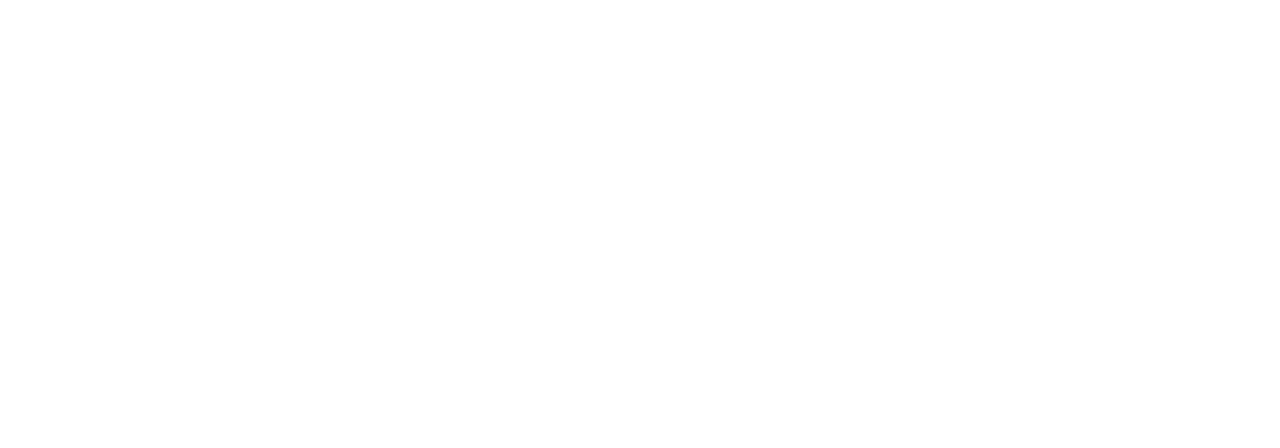
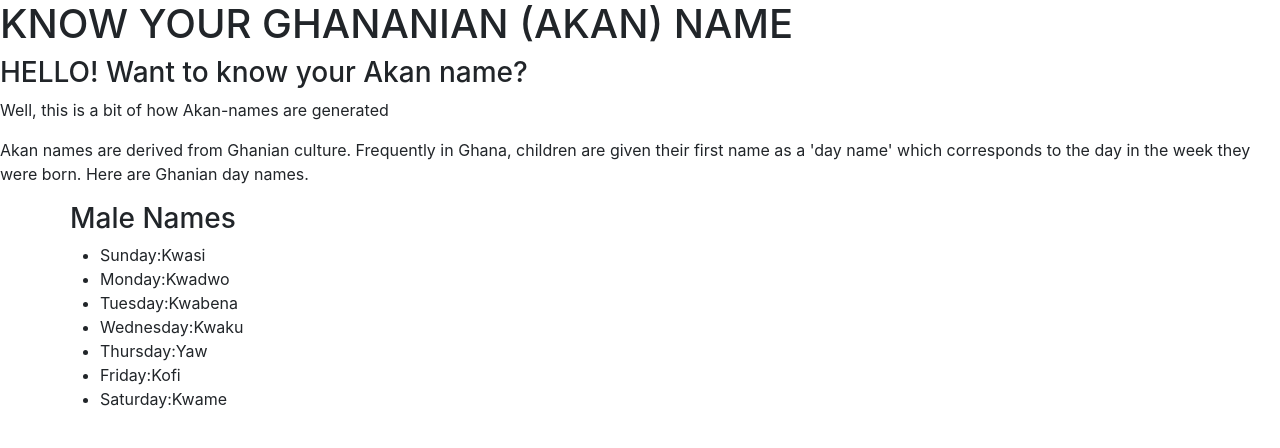
Before and after one commit to david8203/week2ip, a plain HTML site: page index.html in a window 1280 px wide. Drawn offline with nearby package versions, Linux system fonts and the light colour scheme.

Commit message:
this adds male akan names and rheir day of birth

```diff
--- a/index.html
+++ b/index.html
@@ -9,6 +9,28 @@
     <title>AKAN NAMES</title>
 </head>
 <body>
+    <section>
+        <h1>KNOW YOUR GHANANIAN (AKAN) NAME</h1>
+        <div class="desc">
+          <h3>HELLO! Want to know your Akan name?</h3>
+          <p>Well, this is a bit of how Akan-names are generated</p>
+          <p>
+            Akan names are derived from Ghanian culture. Frequently in Ghana,
+            children are given their first name as a 'day name' which corresponds
+            to the day in the week they were born. Here are Ghanian day names.
+          </p>
+        </div>
+        <div class="container">
+          <h3 class="row" id="title">Male Names</h3>
+          <ul class="col">
+            <li>Sunday:Kwasi</li>
+            <li>Monday:Kwadwo</li>
+            <li>Tuesday:Kwabena</li>
+            <li>Wednesday:Kwaku</li>
+            <li>Thursday:Yaw</li>
+            <li>Friday:Kofi</li>
+            <li>Saturday:Kwame</li>
+          </ul>
 
 
 
```
